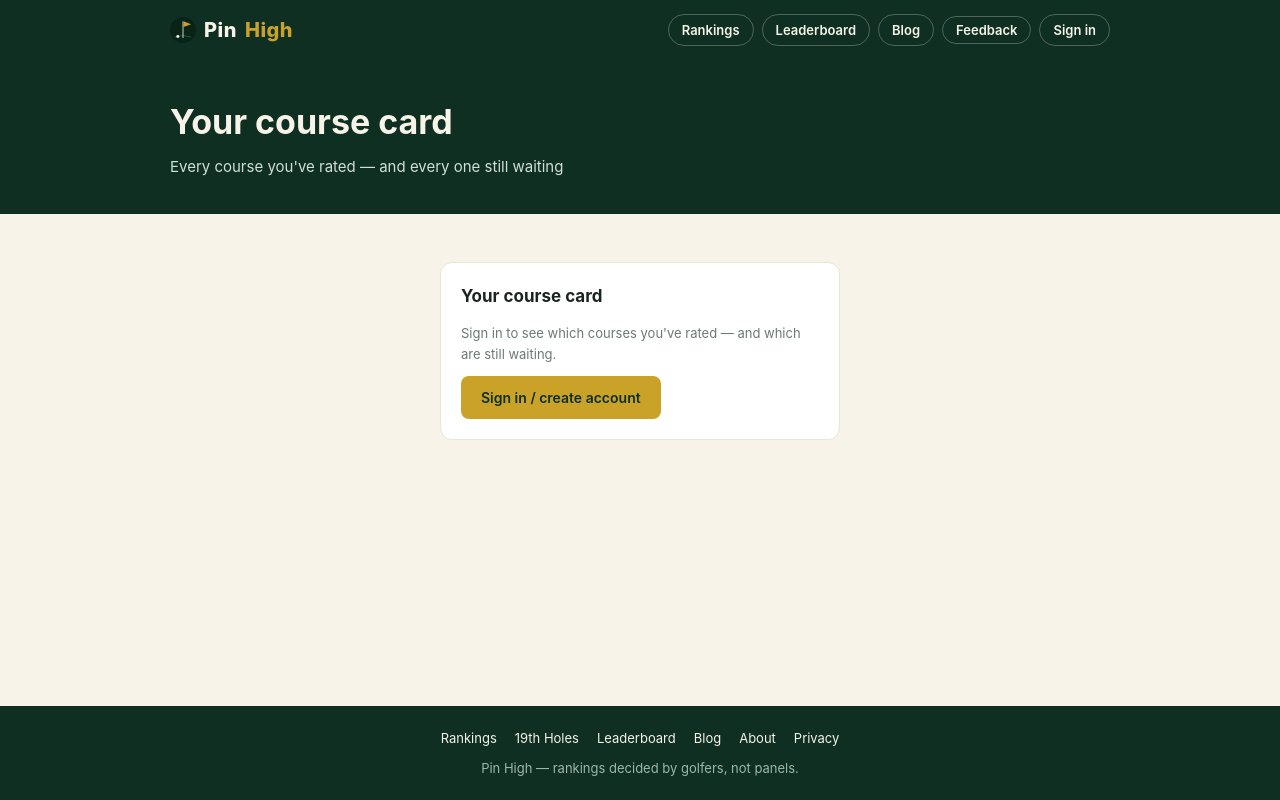
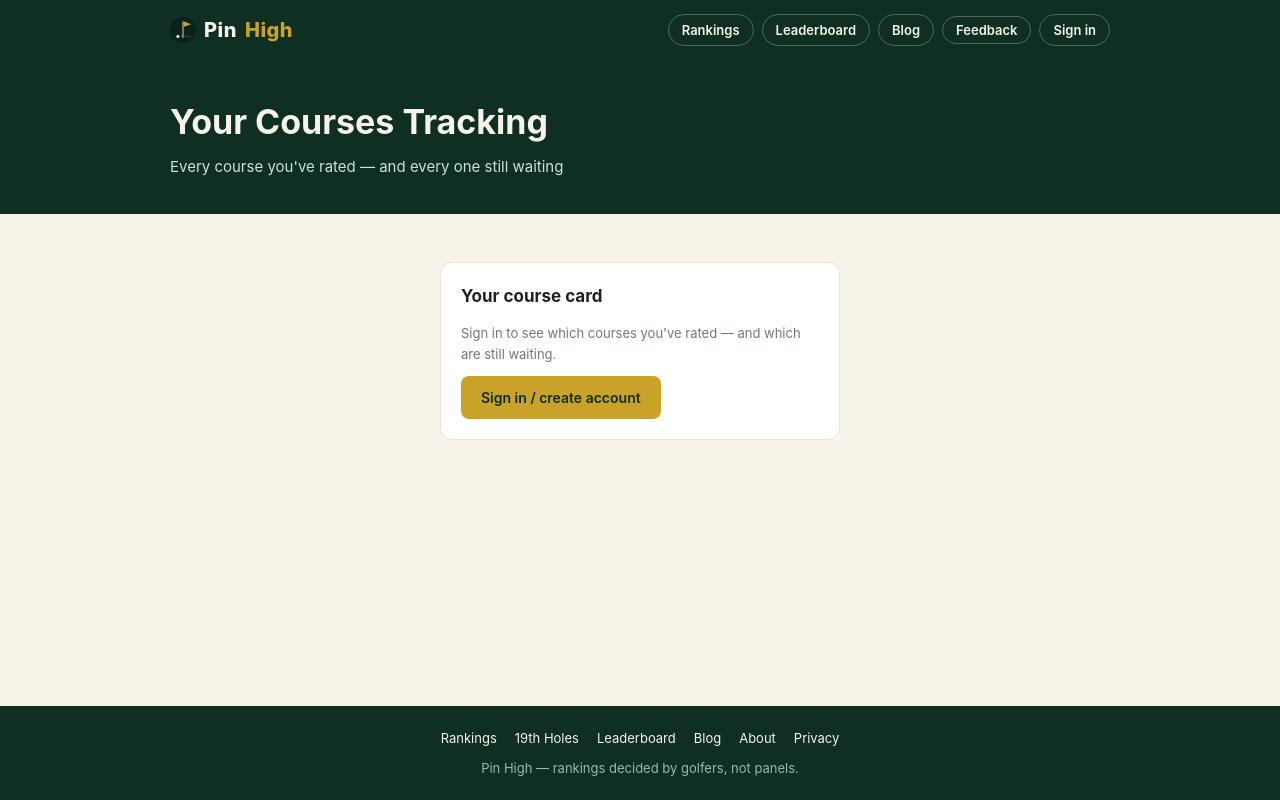
Before and after one commit to Stefanroodt/sa-golf-rankings, a Next.js app: page /my-courses in a window 1280 px wide. Built offline with nearby package versions, Linux system fonts and the light colour scheme.

Commit message:
Rename my-courses heading to Your Courses Tracking

```diff
--- a/app/my-courses/page.js
+++ b/app/my-courses/page.js
@@ -12,7 +12,7 @@ export default function MyCoursesPage() {
     <>
       <section className="course-head">
         <div className="container">
-          <h1>Your course card</h1>
+          <h1>Your Courses Tracking</h1>
           <div className="meta">Every course you&apos;ve rated — and every one still waiting</div>
         </div>
       </section>
```
